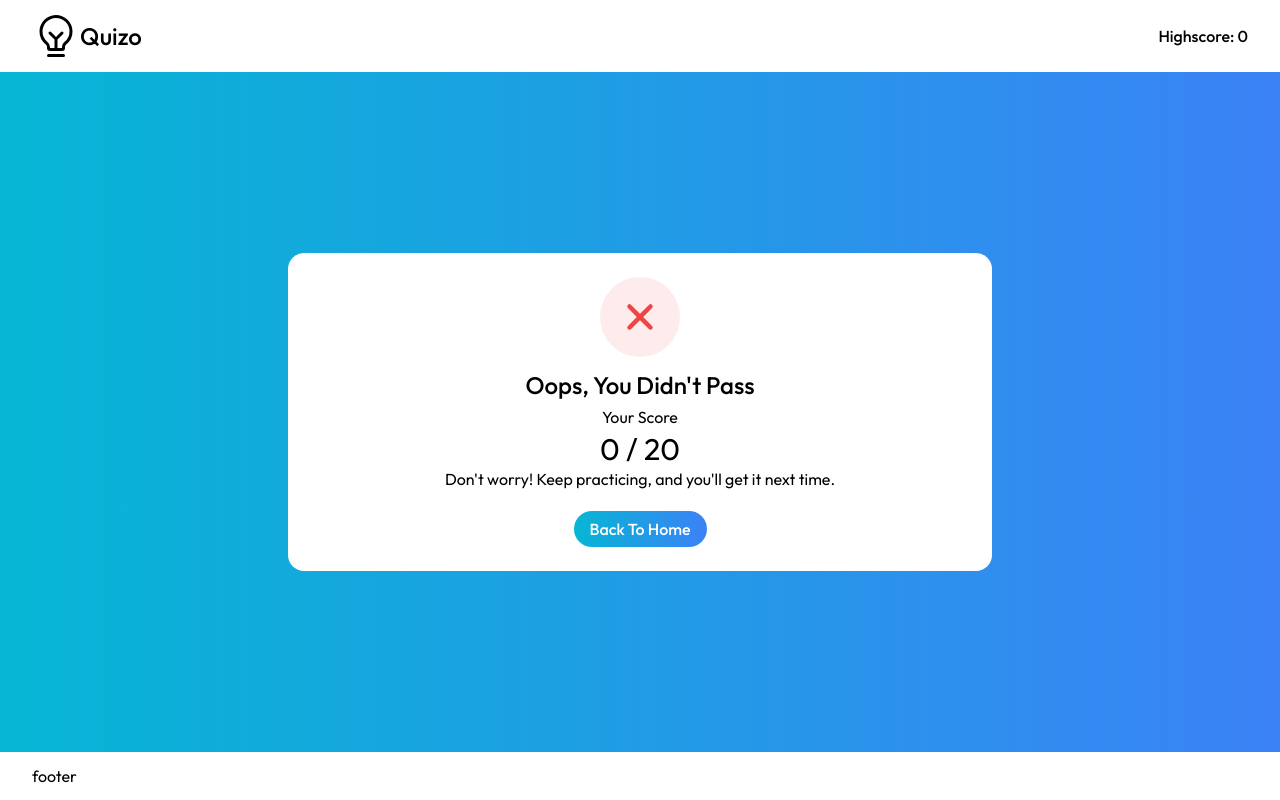
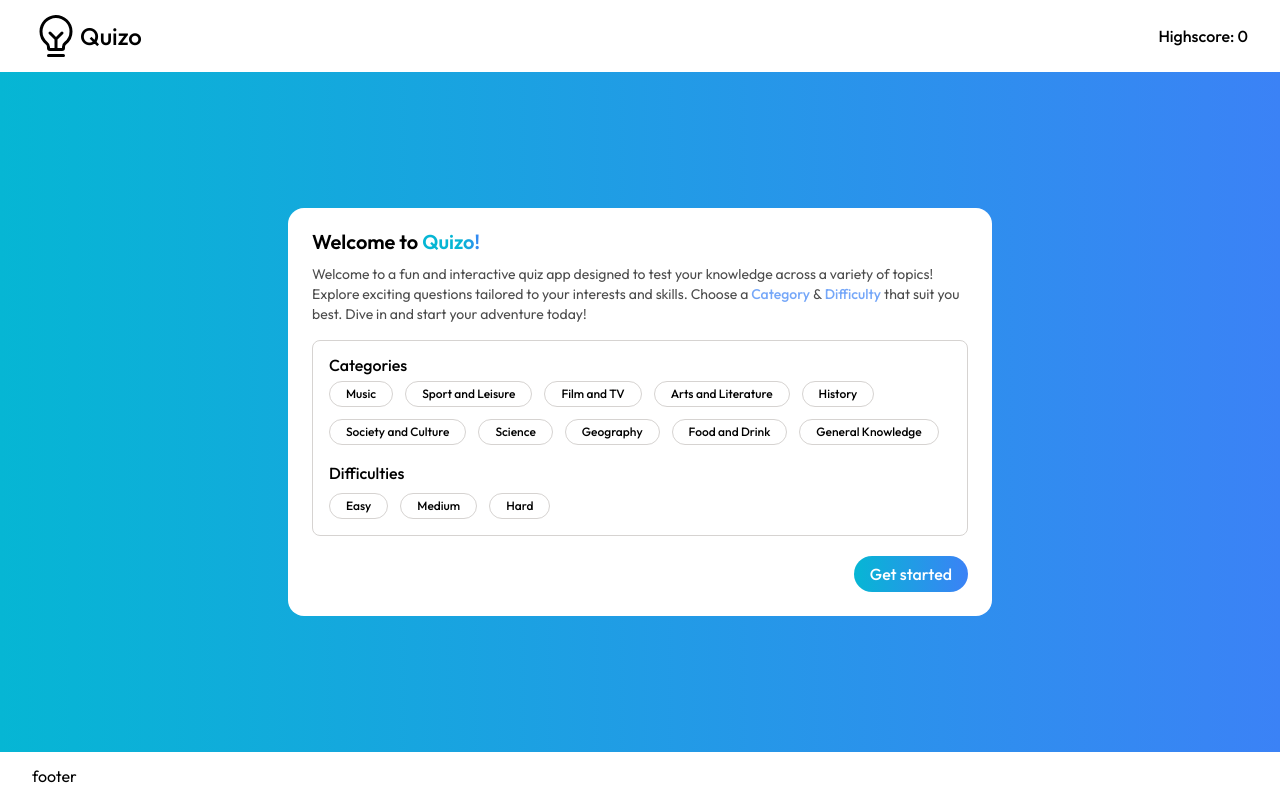
Before and after one commit to code-with-naimish/react-quizo, a React (Vite) app: page / in a window 1280 px wide. Built offline with nearby package versions, Linux system fonts and the light colour scheme.

Commit message:
progress

```diff
--- a/src/App.tsx
+++ b/src/App.tsx
@@ -10,13 +10,15 @@ import Header from "./components/header"
 import Footer from "./components/footer"
 import { ToastContainer } from 'react-toastify';
 import { QuestionModel } from "./_models/question.model"
-import { HighscoreProvider } from "./contexts/highscore.context"
+import { HighscoreProvider, } from "./contexts/highscore.context"
 
 
 const App = () => {
-  const [activeScreen, setActiveScreen] = useState<ScreenEnum>(ScreenEnum.RESULT);
+  const [activeScreen, setActiveScreen] = useState<ScreenEnum>(ScreenEnum.INIT);
   const [questionArr, setQuestionArr] = useState<QuestionModel[]>([]);
   const [totalScore, setTotalScore] = useState<number>(0)
+
+
 
   const handleQuestions = (arr: QuestionModel[]) => {
     setQuestionArr(arr);
--- a/src/components/initial-screen.tsx
+++ b/src/components/initial-screen.tsx
@@ -5,6 +5,7 @@ import { toast } from 'react-toastify';
 import { QuestionModel } from "../_models/question.model";
 import { DifficultyEnum } from "../_enums/difficulty.enum";
 import { questionsLimit } from "../_methods/constants";
+import { useHighscore } from "../contexts/highscore.context";
 
 
 const categories =
@@ -37,6 +38,8 @@ export default function InitialScreen(props: {
   const [selectedCategories, setSelectedCategories] = useState<string[]>([]);
   const [selectedDifficulties, setSelectedDifficulties] = useState<string[]>([]);
   const [loading, setLoading] = useState<boolean>(false);
+  const { resetHighscore } = useHighscore()
+
   const handleCategories = (val: string) => {
     setSelectedCategories((prevArr) => {
       if (prevArr.includes(val)) {
@@ -103,7 +106,7 @@ export default function InitialScreen(props: {
 
   return (
     <section className="card">
-      <h1 className="text-xl font-semibold leading-none mb-3">Welcome to <span className="gradient-text">Quizo!</span> </h1>
+      <h1 onClick={resetHighscore} className="text-xl font-semibold leading-none mb-3">Welcome to <span className="gradient-text">Quizo!</span> </h1>
       <p className="mb-4 text-sm opacity-70 [&>span]:text-blue-500 [&>span]:font-medium ">
 
         Welcome to a fun and interactive quiz app designed to test your knowledge across a variety of topics! Explore exciting questions tailored to your interests and skills. Choose a <span>Category</span> & <span>Difficulty</span> that suit you best. Dive in and start your adventure today!
@@ -132,6 +135,7 @@ export default function InitialScreen(props: {
 
       </div>
       <div className="flex justify-end">
+
         <PrimaryBtn onClick={getStarted} title="Get started" isLoading={loading} />
 
       </div>
--- a/src/contexts/highscore.context.tsx
+++ b/src/contexts/highscore.context.tsx
@@ -1,21 +1,18 @@
 import { createContext, ReactNode, useContext, useEffect, useState } from "react";
 
-const HighscoreContext = createContext<{
+interface HighscoreContextModel {
   highScore: number;
   setHighscore: React.Dispatch<React.SetStateAction<number>>
-} | null>(null)
+  resetHighscore: () => void
+}
+
+const HighscoreContext = createContext<HighscoreContextModel | null>(null)
 
 export function HighscoreProvider(props: {
   children: ReactNode
 }) {
   const [highScore, setHighscore] = useState<number>(0);
-  const values: {
-    highScore: number;
-    setHighscore: React.Dispatch<React.SetStateAction<number>>;
-  } = {
-    highScore,
-    setHighscore,
-  }
+
 
   useEffect(() => {
     const val = localStorage.getItem("high-score")
@@ -27,6 +24,17 @@ export function HighscoreProvider(props: {
     }
   }, [])
 
+  const resetHighscore = () => {
+    localStorage.clear();
+    setHighscore(0);
+  }
+
+  const values: HighscoreContextModel = {
+    highScore,
+    setHighscore,
+    resetHighscore,
+
+  }
 
   return <HighscoreContext.Provider value={values}>
     {props.children}
```
